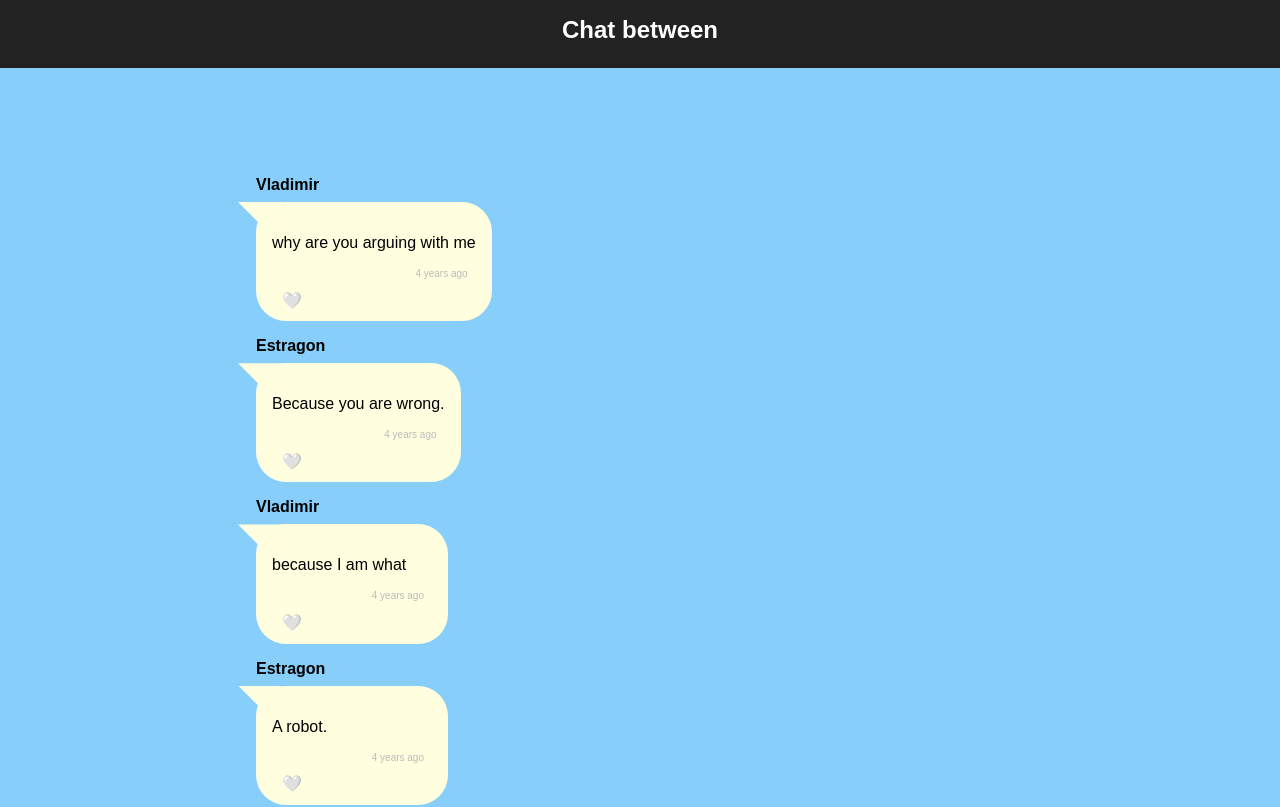
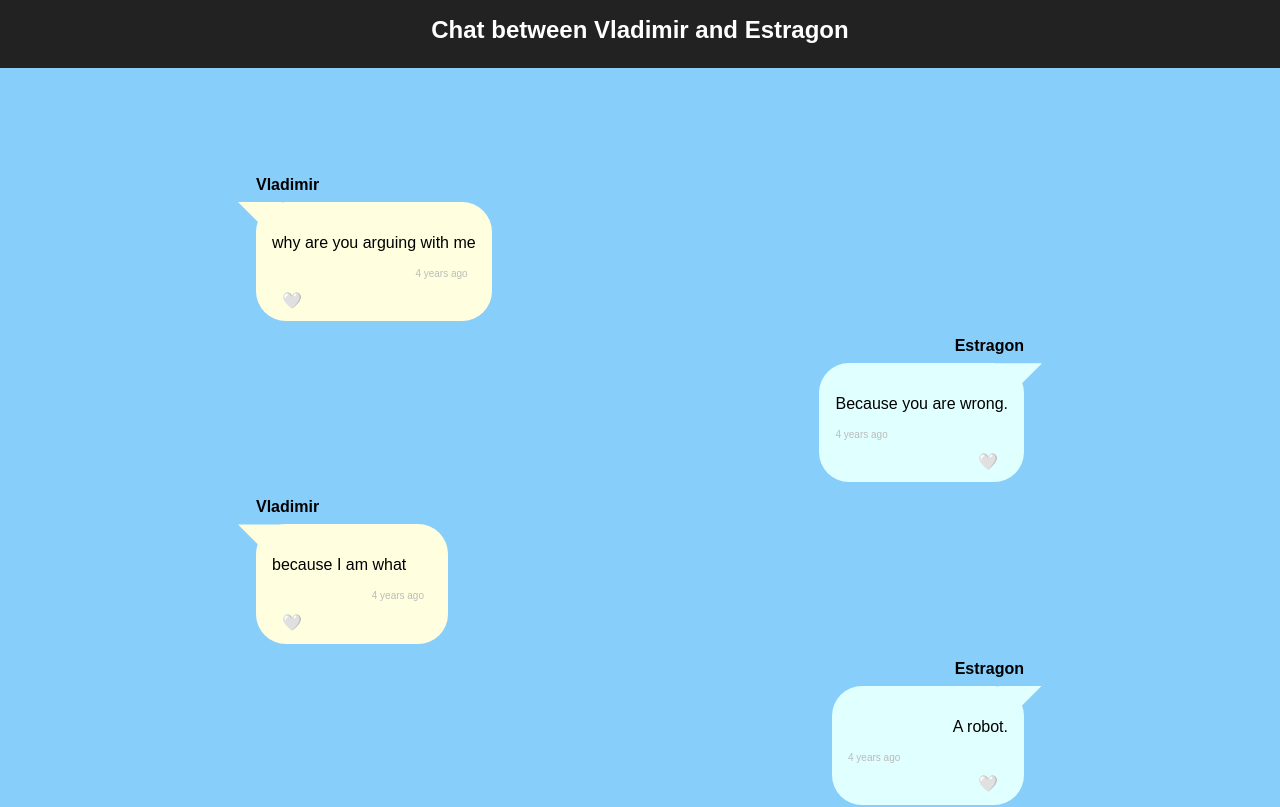
Before and after one commit to AdaGold/react-chatlog, a React (Create React App) app: page / in a window 1280 px wide. Shown: the top 807 px of the page. Built offline with nearby package versions, Linux system fonts and the light colour scheme.

Commit message:
Moved Estragon chat to right side of screen

```diff
--- a/src/App.js
+++ b/src/App.js
@@ -8,7 +8,7 @@ const App = () => {
   return (
     <div id="App">
       <header>
-        <h1>Chat between</h1>
+        <h1>Chat between Vladimir and Estragon</h1>
       </header>
       <main>
         <ChatLog entries={chatMessages} />
--- a/src/components/ChatEntry.js
+++ b/src/components/ChatEntry.js
@@ -3,11 +3,14 @@ import './ChatEntry.css';
 import PropTypes from 'prop-types';
 import TimeStamp from './TimeStamp';
 
-const ChatEntry = (props) => {
-  const sender = props.sender;
-  const body = props.body;
-  const timeStamp = props.timeStamp;
+// const ChatEntry = (props) => {
+//   const sender = props.sender;
+//   const body = props.body;
+//   const timeStamp = props.timeStamp;
+//   const id = props.id;
 
+const ChatEntry = ({ id, sender, body, timeStamp }) => {
+  if (sender === 'Vladimir') {
     return (
       <div className="chat-entry local">
         <h2 className="entry-name">{sender}</h2>
@@ -20,6 +23,20 @@ const ChatEntry = (props) => {
         </section>
       </div>
     );
+  } else {
+    return (
+      <div className="chat-entry remote">
+        <h2 className="entry-name">{sender}</h2>
+        <section className="entry-bubble">
+          <p>{body}</p>
+          <p className="entry-time">
+            <TimeStamp time={timeStamp} />
+          </p>
+          <button className="like">🤍</button>
+        </section>
+      </div>
+    );
+  }
 };
 
 ChatEntry.propTypes = {
--- a/src/components/ChatLog.js
+++ b/src/components/ChatLog.js
@@ -10,7 +10,7 @@ const ChatLog = (props) => {
 
   const messages = entries.map((message) => {
     return (
-      <div key={message.id}>
+      <div>
         <ChatEntry
           sender={message.sender}
           body={message.body}
```
Lines whose indentation alone changed are shown as unchanged.
